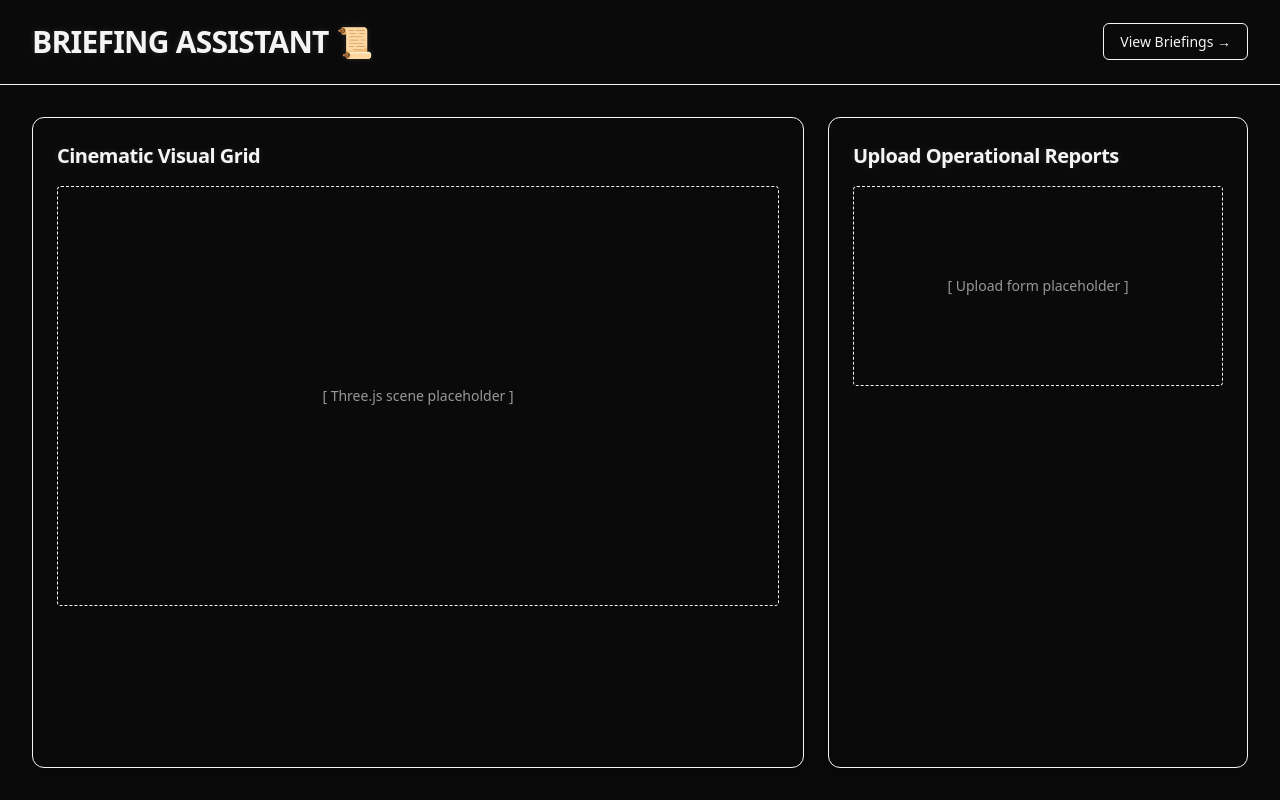
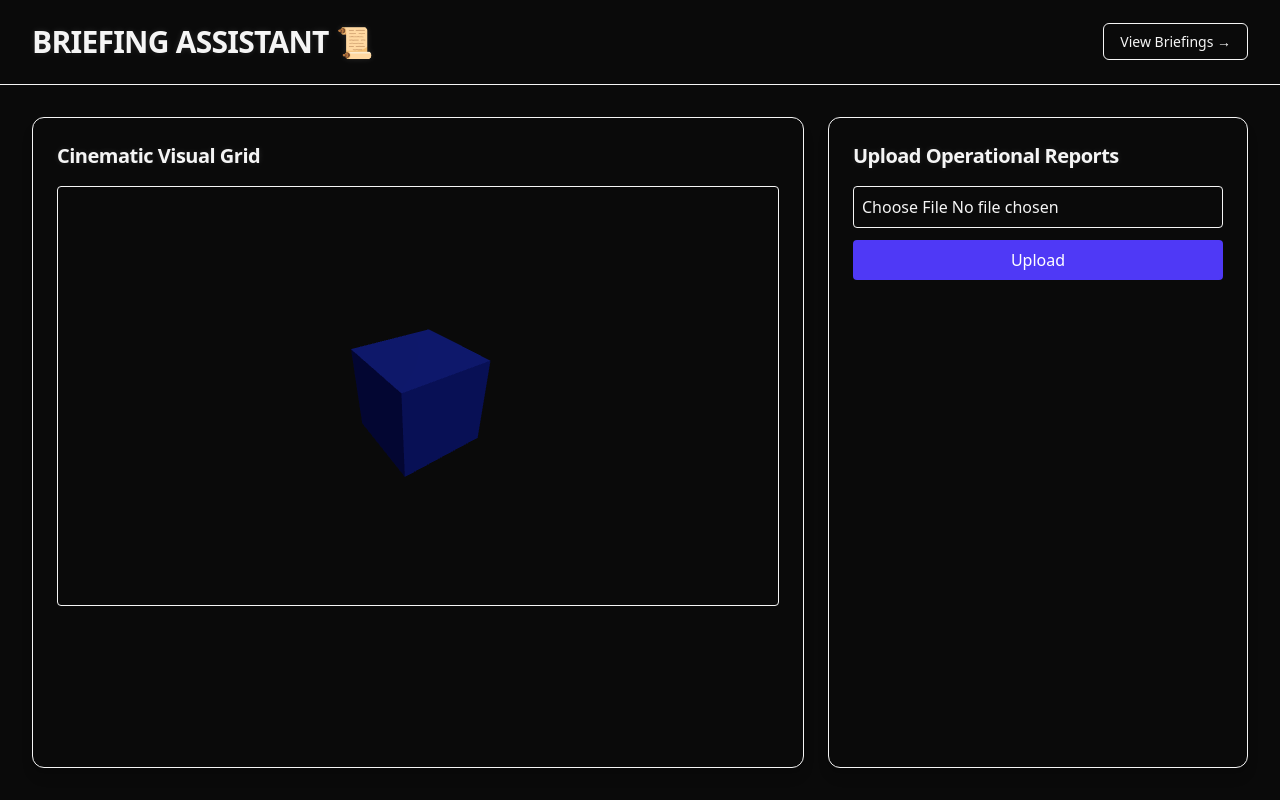
Before and after one commit to ChibuikemLucas/briefing-assistant, a Next.js app: page / in a window 1280 px wide. Built offline with nearby package versions, Linux system fonts and the light colour scheme.

Commit message:
feat: Edit 3D scene and upload form components and add to homepage.
Signed-off-by: ChibuikemLucas <chibuikemlucas@gmail.com>

```diff
--- a/components/ThreeScene.tsx
+++ b/components/ThreeScene.tsx
@@ -1,4 +1,5 @@
 'use client'
+
 import React, { Suspense } from 'react'
 import { Canvas } from '@react-three/fiber'
 import { OrbitControls, Html } from '@react-three/drei'
@@ -7,20 +8,22 @@ function RotatingCube() {
     return (
         <mesh rotation={[0.6, 0.6, 0]}>
             <boxGeometry args={[2, 2, 2]} />
-            <meshStandardMaterial metalness={0.8} roughness={0.2} />
+            <meshStandardMaterial color="#6366f1" metalness={0.6} roughness={0.3} />
         </mesh>
     )
 }
 
 export default function ThreeScene() {
     return (
+        <div className="w-full h-full">
             <Canvas camera={{ position: [0, 0, 6] }}>
                 <ambientLight intensity={0.5} />
                 <directionalLight position={[5, 5, 5]} />
-            <Suspense fallback={<Html>Loading...</Html>}>
+                <Suspense fallback={<Html>Loading Scene...</Html>}>
                     <RotatingCube />
                 </Suspense>
-            <OrbitControls />
+                <OrbitControls enableZoom={false} />
             </Canvas>
+        </div>
     )
 }
--- a/components/UploadForm.tsx
+++ b/components/UploadForm.tsx
@@ -1,4 +1,5 @@
 'use client'
+
 import React, { useState } from 'react'
 
 export default function UploadForm() {
@@ -7,21 +8,37 @@ export default function UploadForm() {
 
     async function submit(e: React.FormEvent) {
         e.preventDefault()
-        if (!file) return
+        if (!file) return setStatus('No file selected.')
+
         const fd = new FormData()
         fd.append('file', file)
 
         setStatus('Uploading...')
         const res = await fetch('/api/upload', { method: 'POST', body: fd })
-        if (res.ok) setStatus('Uploaded — brief will be generated')
-        else setStatus('Upload failed')
+
+        if (res.ok) {
+            setStatus('✅ Uploaded — Briefing will be summarized soon')
+            setFile(null)
+        } else {
+            setStatus('❌ Upload failed. Try again.')
+        }
     }
 
     return (
-        <form onSubmit={submit} className="space-y-3">
-            <input type="file" accept=".pdf,.csv,.json,.txt" onChange={(e) => setFile(e.target.files?.[0] ?? null)} />
-            <button className="px-4 py-2 bg-indigo-600 rounded">Upload</button>
-            <div>{status}</div>
+        <form onSubmit={submit} className="flex flex-col gap-3">
+            <input
+                type="file"
+                accept=".pdf,.csv,.json,.txt"
+                onChange={(e) => setFile(e.target.files?.[0] ?? null)}
+                className="p-2 border border-[var(--border)] rounded bg-[var(--card)]"
+            />
+            <button
+                type="submit"
+                className="px-4 py-2 bg-indigo-600 text-white rounded hover:bg-indigo-500 transition-all"
+            >
+                Upload
+            </button>
+            {status && <div className="text-sm mt-1">{status}</div>}
         </form>
     )
 }
--- a/src/app/page.tsx
+++ b/src/app/page.tsx
@@ -1,4 +1,10 @@
-import Link from "next/link";
+'use client'
+
+import Link from "next/link"
+import UploadForm from "../../components/UploadForm"
+import ThreeScene from "../../components/ThreeScene"
+
+// Lazy-load ThreeScene and UploadForm so they render correctly in the client
 
 export default function Home() {
   return (
@@ -7,7 +13,6 @@ export default function Home() {
       <header className="flex items-center justify-between px-8 py-6 border-b border-[var(--border)]">
         <h1 className="text-3xl font-bold tracking-wide transition-all">
           BRIEFING ASSISTANT 📜
-
         </h1>
         <nav className="text-sm">
           <Link
@@ -21,26 +26,24 @@ export default function Home() {
 
       {/* Hero Section */}
       <section className="flex flex-1 flex-col lg:flex-row gap-6 p-8">
-        {/* Placeholder for Cinematic Visual */}
+        {/* Three.js Scene */}
         <div className="flex-1 rounded-xl border border-[var(--border)] bg-[var(--card)] p-6 shadow-lg">
           <h2 className="text-xl font-semibold mb-4 tracking-wide">
             Cinematic Visual Grid
           </h2>
-          <div className="h-[420px] rounded flex items-center justify-center border border-dashed border-[var(--border)]">
-            <span className="text-sm opacity-60">[ Three.js scene placeholder ]</span>
+          <div className="h-[420px] rounded overflow-hidden border border-[var(--border)]">
+            <ThreeScene />
           </div>
         </div>
 
-        {/* Placeholder for Upload Form */}
+        {/* Upload Form */}
         <div className="w-full lg:w-[420px] rounded-xl border border-[var(--border)] bg-[var(--card)] p-6 shadow-lg">
           <h2 className="text-xl font-semibold mb-4 tracking-wide">
             Upload Operational Reports
           </h2>
-          <div className="border border-dashed border-[var(--border)] rounded h-[200px] flex items-center justify-center">
-            <span className="text-sm opacity-60">[ Upload form placeholder ]</span>
-          </div>
+          <UploadForm />
         </div>
       </section>
     </main>
-  );
+  )
 }
```
Lines whose indentation alone changed are shown as unchanged.
